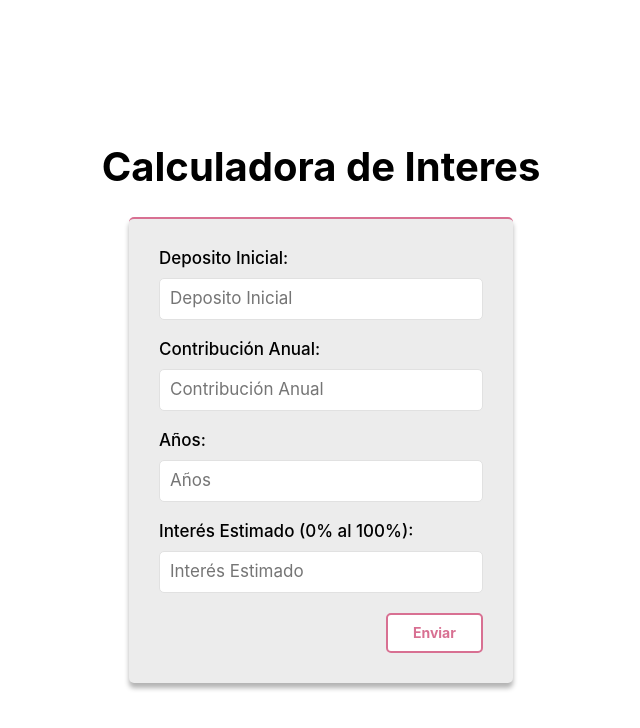
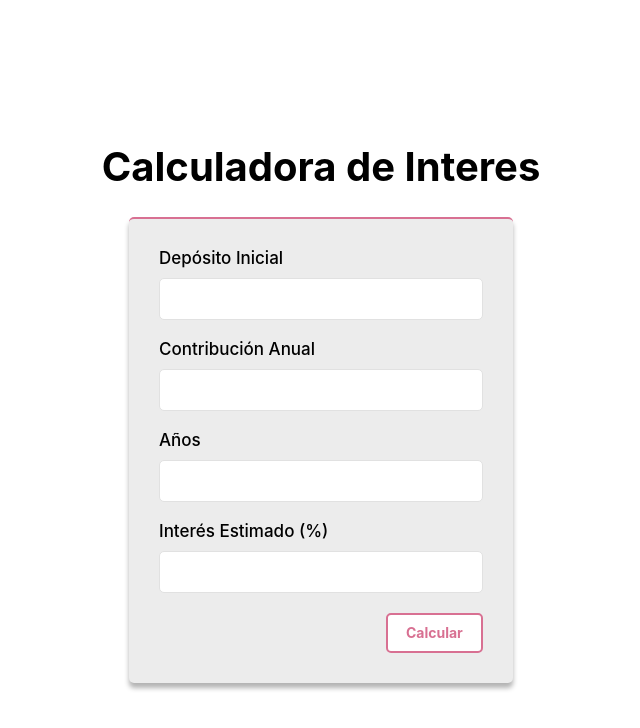
Before and after one commit to ignacioDorigo/calculadora-interes-compuesto-, a React (Create React App) app: page / in a window 1280 px wide. Shown: the top 728 px of the page, without its empty margins (319-959 px from the left). Built offline with nearby package versions, Linux system fonts and the light colour scheme.

Commit message:
README.MD con cursor

```diff
--- a/src/components/Calculadora/Calculadora.js
+++ b/src/components/Calculadora/Calculadora.js
@@ -4,23 +4,9 @@ import Button from "../Button/Button";
 import styled from "styled-components";
 import { validationSchema } from "./validacionesYup";
 
-const convertirADecimal = (valor) => {
-  if (!valor) return 0;
-
-  return parseFloat(
-    valor
-      .replace(/\./g, "") // quita separador de miles
-      .replace(",", ".") // coma → punto
-      .replace(/[^0-9.]/g, ""), // quita $, espacios, etc
-  );
-};
-
-const valoresIniciales = {
-  depositoInicial: "",
-  contribucionAnual: "",
-  anios: "",
-  interesEstimado: "",
-};
+/* ======================
+   Styled Components
+====================== */
 
 const Resultado = styled.h3`
   font-size: 2rem;
@@ -37,7 +23,7 @@ const Formulario = styled.form`
   width: 90%;
   box-shadow: 0px 5px 5px rgba(0, 0, 0, 0.3);
 
-  @media (width>=768px) {
+  @media (width >= 768px) {
     width: 30%;
     padding: 3rem;
   }
@@ -76,110 +62,138 @@ const MensajeError = styled.p`
   margin: 0;
 `;
 
-const calcularInteres = (formulario) => {
-  const { depositoInicial, contribucionAnual, anios, interesEstimado } =
-    formulario;
+/* ======================
+   Lógica
+====================== */
 
+const valoresIniciales = {
+  depositoInicial: "",
+  contribucionAnual: "",
+  anios: "",
+  interesEstimado: "",
+};
+
+const calcularInteres = ({
+  depositoInicial,
+  contribucionAnual,
+  anios,
+  interesEstimado,
+}) => {
   let resultado = depositoInicial;
+
   for (let i = 0; i < anios; i++) {
-    resultado = resultado + contribucionAnual;
-    let interesGanado = resultado * (interesEstimado / 100);
-    resultado = resultado + interesGanado;
+    resultado += contribucionAnual;
+    resultado += resultado * (interesEstimado / 100);
   }
+
   return Number(resultado.toFixed(2));
 };
 
+/* ======================
+   Componente
+====================== */
+
 export default function Calculadora() {
-  const [interesFinal, setInteresFinal] = useState(0);
+  const [interesFinal, setInteresFinal] = useState(null);
+
   const formik = useFormik({
     initialValues: valoresIniciales,
-    validationSchema: validationSchema,
-    onSubmit: async (formulario) => {
-      try {
+    validationSchema,
+    onSubmit: (formulario) => {
       const datosConvertidos = {
-          depositoInicial: convertirADecimal(formulario.depositoInicial),
-          contribucionAnual: convertirADecimal(formulario.contribucionAnual),
+        depositoInicial: Number(formulario.depositoInicial),
+        contribucionAnual: Number(formulario.contribucionAnual),
         anios: Number(formulario.anios),
-          interesEstimado: convertirADecimal(formulario.interesEstimado),
+        interesEstimado: Number(formulario.interesEstimado),
       };
 
-        console.log(datosConvertidos);
       setInteresFinal(calcularInteres(datosConvertidos));
-      } catch (error) {
-        console.log(error);
-      }
     },
   });
 
   return (
     <Formulario onSubmit={formik.handleSubmit}>
       <ContenedorCampos>
-        {/* dEPO INICIAL */}
+        {/* Depósito inicial */}
         <Campo>
-          <Label htmlFor="depositoInicial">Deposito Inicial:</Label>
+          <Label htmlFor="depositoInicial">Depósito Inicial</Label>
           <Input
             id="depositoInicial"
-            placeholder="Deposito Inicial"
-            type="text"
+            type="number"
+            min="0"
+            step="0.01"
             {...formik.getFieldProps("depositoInicial")}
-            autoComplete="off"
-          ></Input>
-          {formik.touched.depositoInicial && formik.errors.depositoInicial && (
+          />
+          {formik.touched.depositoInicial &&
+            formik.errors.depositoInicial && (
               <MensajeError>{formik.errors.depositoInicial}</MensajeError>
             )}
         </Campo>
 
-        {/* Contribucion anual */}
+        {/* Contribución anual */}
         <Campo>
-          <Label htmlFor="contribucionAnual">Contribución Anual:</Label>
+          <Label htmlFor="contribucionAnual">Contribución Anual</Label>
           <Input
             id="contribucionAnual"
-            type="text"
-            placeholder="Contribución Anual"
+            type="number"
+            min="0"
+            step="0.01"
             {...formik.getFieldProps("contribucionAnual")}
-            autoComplete="off"
-          ></Input>
+          />
           {formik.touched.contribucionAnual &&
             formik.errors.contribucionAnual && (
               <MensajeError>{formik.errors.contribucionAnual}</MensajeError>
             )}
         </Campo>
 
-        {/* Anios */}
+        {/* Años */}
         <Campo>
-          <Label htmlFor="anios">Años:</Label>
+          <Label htmlFor="anios">Años</Label>
           <Input
             id="anios"
-            placeholder="Años"
-            type="text"
+            type="number"
+            min="1"
+            step="1"
             {...formik.getFieldProps("anios")}
-            autoComplete="off"
-          ></Input>
+          />
           {formik.touched.anios && formik.errors.anios && (
             <MensajeError>{formik.errors.anios}</MensajeError>
           )}
         </Campo>
 
-        {/* Interes estimado */}
+        {/* Interés */}
         <Campo>
-          <Label htmlFor="interesEstimado">Interés Estimado (0% al 100%):</Label>
+          <Label htmlFor="interesEstimado">
+            Interés Estimado (%)
+          </Label>
           <Input
             id="interesEstimado"
-            placeholder="Interés Estimado"
-            type="text"
+            type="number"
+            min="0"
+            max="100"
+            step="0.01"
             {...formik.getFieldProps("interesEstimado")}
-            autoComplete="off"
-          ></Input>
-          {formik.touched.interesEstimado && formik.errors.interesEstimado && (
+          />
+          {formik.touched.interesEstimado &&
+            formik.errors.interesEstimado && (
               <MensajeError>{formik.errors.interesEstimado}</MensajeError>
             )}
         </Campo>
       </ContenedorCampos>
-      <Button type="submit">Enviar</Button>
 
-      {interesFinal !== 0 ? (
-        <Resultado>Su capital + interes será de ${interesFinal}</Resultado>
-      ) : null}
+      <Button type="submit">Calcular</Button>
+
+      {interesFinal !== null && (
+        <Resultado>
+          Su capital + interés será de{" "}
+          <strong>
+            $
+            {interesFinal.toLocaleString("es-AR", {
+              maximumFractionDigits: 2,
+            })}
+          </strong>
+        </Resultado>
+      )}
     </Formulario>
   );
 }
```
Also changed, not shown: 1 other file (tests, documents, lock files or other folders). Lines whose indentation alone changed are shown as unchanged.
